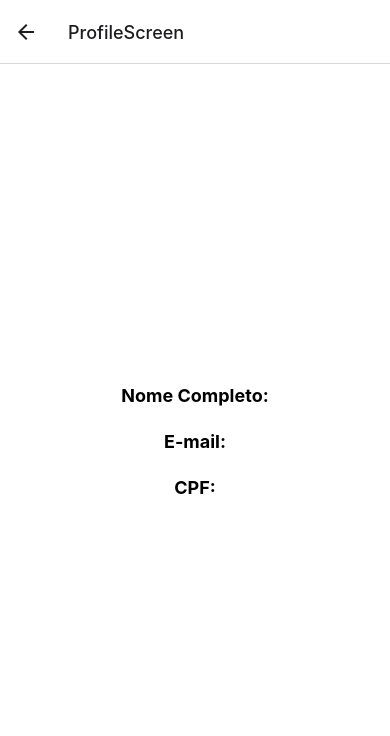
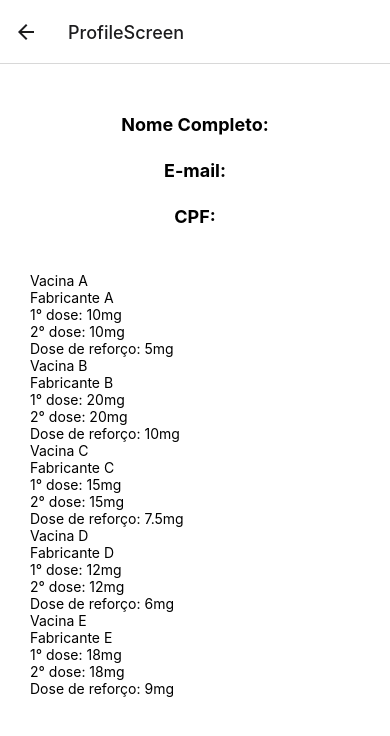
Before and after one commit to Eduardo-R-B-A/Carteira-de-vacinacao-digital, a React Native app: screen /ProfileScreen in a window 390 px wide. Shown: the top 736 px of the page. Built offline with nearby package versions, Linux system fonts and the light colour scheme; no server answers; the database is empty.

Commit message:
subindo tela de user ok

```diff
--- a/firebase.js
+++ b/firebase.js
@@ -1,6 +1,7 @@
 import { initializeApp } from "firebase/app";
 import { getDatabase } from "firebase/database";
 import { getAuth } from "firebase/auth";
+
 
 
 
--- a/screens/ProfileScreen.js
+++ b/screens/ProfileScreen.js
@@ -1,5 +1,5 @@
 import React, { useState, useEffect } from 'react';
-import { StyleSheet, Text, View } from 'react-native';
+import { StyleSheet, Text, View, ScrollView } from 'react-native';
 import { getAuth } from 'firebase/auth';
 import { database } from '../firebase';
 import { getDatabase, ref, child, get } from 'firebase/database';
@@ -7,26 +7,125 @@ import { getDatabase, ref, child, get } from 'firebase/database';
 
 const auth = getAuth();
 
+const VaccineItem = ({ name, manufacturer, dosage }) => {
+  return (
+    <View style={styles.vaccineContainer}>
+      <Text style={styles.vaccineName}>{name}</Text>
+      <Text style={styles.vaccineManufacturer}>{manufacturer}</Text>
+      <View style={styles.dosageContainer}>
+        {dosage.map((dose, index) => (
+          <Text key={index} style={styles.dosageText}>
+            {dose.type}: {dose.amount}
+          </Text>
+        ))}
+      </View>
+    </View>
+  );
+};
+
+
 export default function ProfileScreen() {
   const [name, setName] = useState('');
   const [email, setEmail] = useState('');
   const [cpf, setCpf] = useState('');
+  const [loggedIn, setLoggedIn] = useState(false); // Variável para controlar o estado de login do usuário
 
 
+  useEffect(() => {
+    const fetchData = async () => {
+      const userRef = ref(database, 'users/user1'); // Substitua 'user1' pela chave ou ID do usuário que deseja buscar
+      const userSnapshot = await get(userRef);
+      if (userSnapshot.exists()) {
+        const userData = userSnapshot.val();
+        setName(userData.name);
+        setEmail(userData.email);
+        setCpf(userData.cpf);
+      }
+    };
+
+    fetchData();
+  }, []);
+
+
+// Lista de vacinas
+const vaccines = [
+  {
+    name: 'Vacina A',
+    manufacturer: 'Fabricante A',
+    dosage: [
+      { type: '1° dose', amount: '10mg' },
+      { type: '2° dose', amount: '10mg' },
+      { type: 'Dose de reforço', amount: '5mg' }
+    ]
+  },
+  {
+    name: 'Vacina B',
+    manufacturer: 'Fabricante B',
+    dosage: [
+      { type: '1° dose', amount: '20mg' },
+      { type: '2° dose', amount: '20mg' },
+      { type: 'Dose de reforço', amount: '10mg' }
+    ]
+  },
+  {
+    name: 'Vacina C',
+    manufacturer: 'Fabricante C',
+    dosage: [
+      { type: '1° dose', amount: '15mg' },
+      { type: '2° dose', amount: '15mg' },
+      { type: 'Dose de reforço', amount: '7.5mg' }
+    ]
+  },
+  {
+    name: 'Vacina D',
+    manufacturer: 'Fabricante D',
+    dosage: [
+      { type: '1° dose', amount: '12mg' },
+      { type: '2° dose', amount: '12mg' },
+      { type: 'Dose de reforço', amount: '6mg' }
+    ]
+  },
+  {
+    name: 'Vacina E',
+    manufacturer: 'Fabricante E',
+    dosage: [
+      { type: '1° dose', amount: '18mg' },
+      { type: '2° dose', amount: '18mg' },
+      { type: 'Dose de reforço', amount: '9mg' }
+    ]
+  }
+];
 
 
 
   return (
-    <View style={styles.container}>
+
+   <View style={styles.container}>
       <Text style={styles.label}>Nome Completo:</Text>
       <Text style={styles.text}>{name}</Text>
+
 
       <Text style={styles.label}>E-mail:</Text>
       <Text style={styles.text}>{email}</Text>
 
+
       <Text style={styles.label}>CPF:</Text>
       <Text style={styles.text}>{cpf}</Text>
+
+
+     {/* Lista de vacinas */}
+     <ScrollView style={styles.scrollView}>
+        {vaccines.map((vaccine, index) => (
+          <VaccineItem
+            key={index}
+            name={vaccine.name}
+            manufacturer={vaccine.manufacturer}
+            dosage={vaccine.dosage}
+          />
+        ))}
+      </ScrollView>
     </View>
+
   );
 }
 
@@ -35,8 +134,9 @@ const styles = StyleSheet.create({
     flex: 1,
     backgroundColor: '#fff',
     alignItems: 'center',
-    justifyContent: 'center',
+    justifyContent: 'flex-start',
     paddingHorizontal: 20,
+    paddingTop: 50,
   },
   label: {
     fontSize: 18,
@@ -47,4 +147,15 @@ const styles = StyleSheet.create({
     fontSize: 16,
     marginBottom: 20,
   },
+  scrollView: {
+    marginTop: 20,
+    width: '100%',
+    paddingHorizontal: 10,
+  },
+
+  divider: {
+    height: 1,
+    backgroundColor: 'gray',
+    marginVertical: 10,
+  },
 });
```
